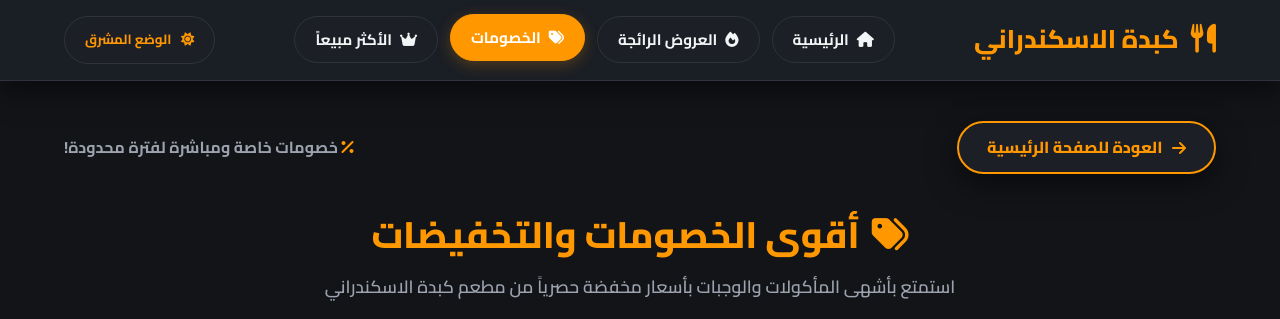
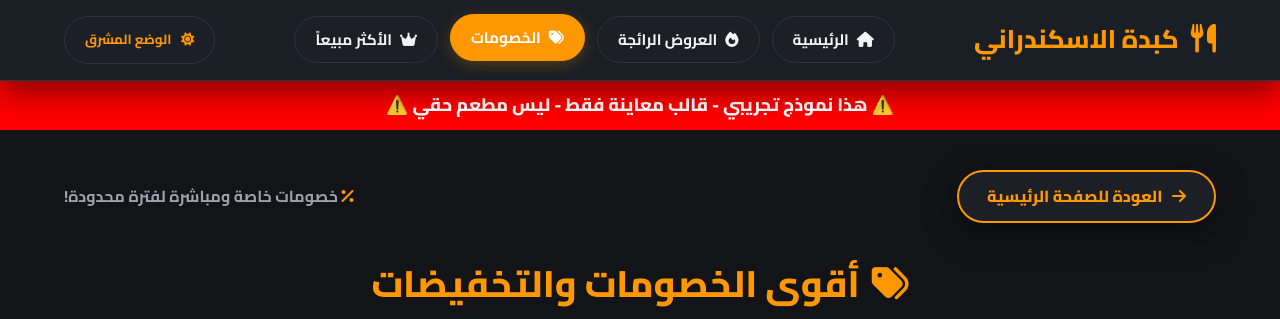
Before and after one commit to yahyakhairy403-wq/-, a plain HTML site: page discounts.html in a window 1280 px wide. Shown: the top 319 px of the page. Drawn offline with Linux system fonts and the light colour scheme.

Commit message:
Update discounts.html

```diff
--- a/discounts.html
+++ b/discounts.html
@@ -444,6 +444,9 @@
             </button>
         </div>
     </header>
+    <div style="background: #ff0000; color: white; text-align: center; padding: 10px; font-weight: 800; font-size: 18px;">
+    ⚠️ هذا نموذج تجريبي - قالب معاينة فقط - ليس مطعم حقي ⚠️
+    </div>
 
     <main>
         <!-- Top Back Navigation -->
```
